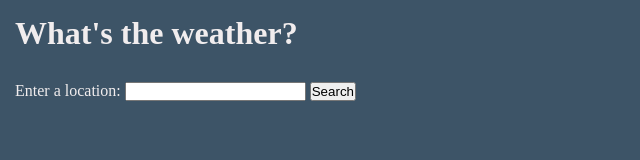
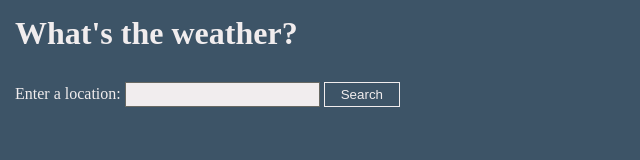
Before and after one commit to jkaps9/weather-app, a website built with webpack: page src/template.html in a window 1280 px wide. Shown: the whole page, without its empty margins (0-640 px from the left). Built offline with nearby package versions, Linux system fonts and the light colour scheme.

Commit message:
Style form elements

```diff
--- a/src/styles.css
+++ b/src/styles.css
@@ -107,3 +107,37 @@ img {
   justify-self: start;
   padding-left: 12px;
 }
+
+input,
+button {
+  appearance: none;
+  margin: 0;
+  padding: 0;
+  border: none;
+  outline: none;
+  color: inherit;
+  background-color: inherit;
+  cursor: pointer;
+}
+
+input {
+  background-color: var(--white-smoke);
+  border: 1px solid var(--dim-gray);
+  color: var(--dim-gray);
+  padding: 4px 8px;
+}
+
+input:focus {
+  background-color: var(--dim-gray);
+  color: var(--white-smoke);
+}
+
+button {
+  border: 1px solid var(--white-smoke);
+  padding: 4px 16px;
+}
+
+button:hover {
+  background-color: var(--white-smoke);
+  color: var(--charcoal);
+}
```
